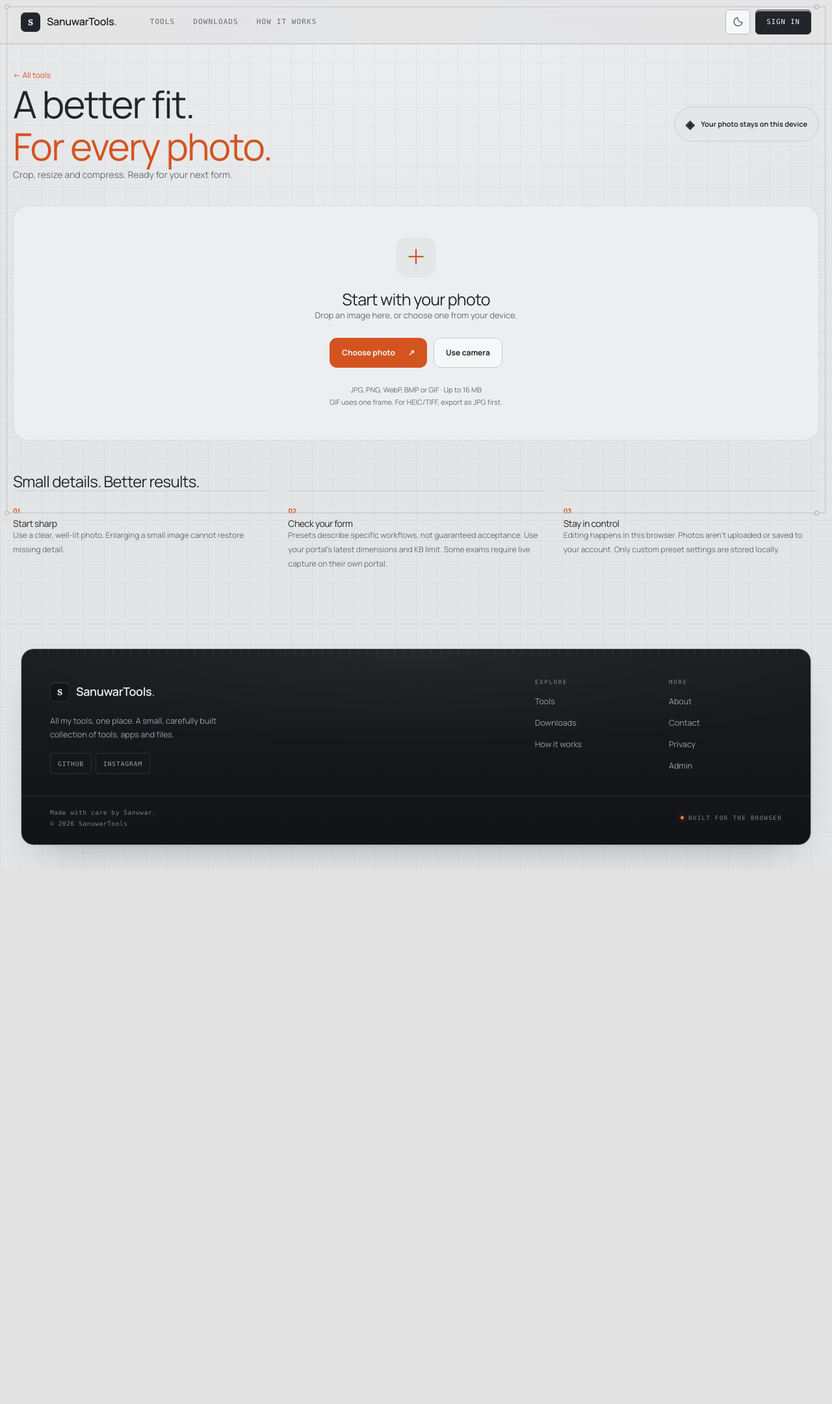
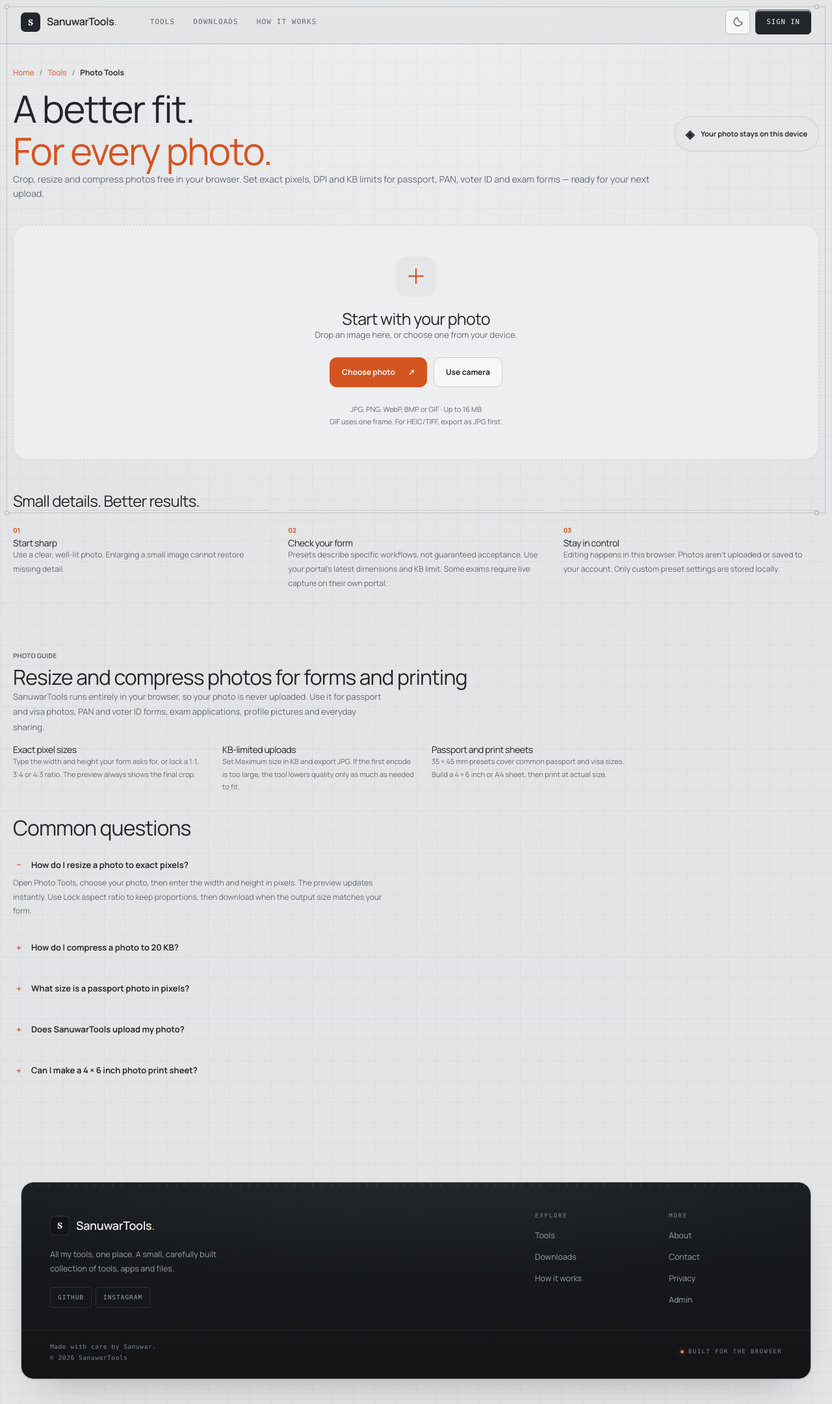
Before and after one commit to SanuwarBuilds/sanuwar-tools, a Flask app: page /photo-tools in a window 1280 px wide. Shown: the whole page at 65% size. Before the commit the page ends 1339 px from the top, so only its background shows below. Run offline with Flask 3, Linux system fonts and the light colour scheme; some libraries are stand-ins or nearby versions.

Commit message:
Improve search metadata, content depth and discoverability

```diff
--- a/static/assets/css/photo-tools.css
+++ b/static/assets/css/photo-tools.css
@@ -33,3 +33,24 @@ html:has(body.photo-page){scroll-behavior:auto}
 .photo-result strong.over{color:#a62f23}
 @media(max-width:700px){.photo-viewtools{display:grid;grid-template-columns:repeat(4,1fr);gap:5px}.photo-tool{padding:7px 4px;font-size:10px!important}.photo-look{min-width:56px}.photo-quality{margin-bottom:14px}}
 @media(max-width:350px){.photo-viewtools{grid-template-columns:repeat(2,1fr)}}
+.photo-breadcrumb{display:flex;align-items:center;gap:8px;margin-bottom:14px;font-size:12px;color:var(--photo-muted)}
+.photo-breadcrumb a{color:var(--photo-blue);text-decoration:none}
+.photo-breadcrumb a:hover{text-decoration:underline}
+.photo-breadcrumb [aria-current]{color:var(--photo-ink);font-weight:650}
+.photo-guide{max-width:940px;padding:36px 0 50px;border-top:1px solid #dfe4ed;margin-top:26px}
+.photo-guide .photo-step{display:block;margin-bottom:8px}
+.photo-guide h2{font-size:clamp(24px,3vw,32px);letter-spacing:-1.2px;line-height:1.2;margin:0 0 12px}
+.photo-guide-lede{max-width:72ch;color:var(--photo-muted);font-size:13px;line-height:1.8;margin:0 0 24px}
+.photo-guide-grid{display:grid;grid-template-columns:repeat(3,1fr);gap:26px;margin:0 0 36px}
+.photo-guide-grid article{border-top:1px solid #dfe4ed;padding-top:14px}
+.photo-guide-grid h3{font-size:14px;margin:0 0 8px}
+.photo-guide-grid p{font-size:11px;line-height:1.8;color:var(--photo-muted);margin:0}
+.photo-faq-title{margin-bottom:6px!important}
+.photo-faq details{border-top:1px solid #dfe4ed;padding:14px 0}
+.photo-faq details:last-child{border-bottom:1px solid #dfe4ed}
+.photo-faq summary{display:flex;align-items:center;gap:10px;min-height:34px;font-size:13px;font-weight:650;cursor:pointer;list-style:none}
+.photo-faq summary::-webkit-details-marker{display:none}
+.photo-faq summary::before{content:'+';flex:none;width:18px;height:18px;display:grid;place-items:center;border:1px solid #dce1eb;border-radius:5px;color:var(--photo-blue);font-size:14px;line-height:1}
+.photo-faq details[open] summary::before{content:'−'}
+.photo-faq details p{margin:8px 0 2px 28px;max-width:78ch;font-size:12px;line-height:1.8;color:var(--photo-muted)}
+@media(max-width:800px){.photo-guide{padding:30px 0 40px}.photo-guide-grid{grid-template-columns:1fr;gap:18px}.photo-guide-grid p{font-size:12px}}
--- a/static/assets/css/sanuwar.css
+++ b/static/assets/css/sanuwar.css
@@ -843,6 +843,7 @@ body.pro-theme.bp .filter-tab.active span {
   border-bottom: 1px solid var(--bp-line-2);
 }
 
+.bp-section-head h1,
 .bp-section-head h2 {
   margin-top: 8px;
   font-size: clamp(26px, 3.2vw, 38px);
@@ -867,6 +868,32 @@ body.pro-theme.bp .filter-tab.active span {
   color: var(--bp-muted);
   font-size: 13px;
   line-height: 1.6;
+}
+
+.bp-about-copy {
+  display: grid;
+  grid-template-columns: repeat(2, minmax(0, 1fr));
+  gap: 22px 42px;
+  max-width: 960px;
+  color: var(--bp-muted);
+  font-size: 13px;
+  line-height: 1.8;
+}
+
+.bp-about-copy p {
+  margin: 0;
+}
+
+.bp-about-copy a {
+  color: var(--bp-ink-2);
+  text-decoration: underline;
+  text-underline-offset: 3px;
+}
+
+@media (max-width: 700px) {
+  .bp-about-copy {
+    grid-template-columns: 1fr;
+  }
 }
 
 body.pro-theme.bp .library-purchases {
@@ -3136,6 +3163,8 @@ html.bp-booting .bp-boot,
   body.pro-theme.bp .bp-section {
     padding-block: 26px 0;
   }
+body.pro-theme.bp .bp-section-head h1,
+  body.pro-theme.bp .bp-section-head h1,
   body.pro-theme.bp .bp-section-head h2 {
     font-size: 28px;
   }
--- a/templates/_downloads_library.html
+++ b/templates/_downloads_library.html
@@ -2,7 +2,7 @@
   <div class="bp-section-head">
     <div>
       <span class="bp-eyebrow">{{ lib_eyebrow if lib_eyebrow is defined else '02 — Library' }}</span>
-      <h2 id="downloads-title">{{ lib_title if lib_title is defined else 'Downloads' }}</h2>
+      {% if lib_h1 is defined and lib_h1 %}<h1 id="downloads-title">{{ lib_title if lib_title is defined else 'Downloads' }}</h1>{% else %}<h2 id="downloads-title">{{ lib_title if lib_title is defined else 'Downloads' }}</h2>{% endif %}
       {% if lib_lede is defined and lib_lede %}<p class="bp-section-lede">{{ lib_lede }}</p>{% endif %}
     </div>
     <div class="bp-head-side">
--- a/templates/base.html
+++ b/templates/base.html
@@ -5,27 +5,34 @@
 <meta charset="utf-8"><meta name="viewport" content="width=device-width,initial-scale=1">
 <meta name="csrf-token" content="{{ csrf_token }}">
 <meta name="description" content="{{ seo.description }}">
-{% if seo.indexable %}
+<meta name="author" content="Sanuwar">
+{% for meta_name, token in seo_verification %}<meta name="{{ meta_name }}" content="{{ token }}">
+{% endfor %}{% if seo.indexable %}
 <meta name="robots" content="index, follow, max-image-preview:large">
 <link rel="canonical" href="{{ seo.canonical }}">
 <meta property="og:type" content="website">
 <meta property="og:site_name" content="SanuwarTools">
+<meta property="og:locale" content="en_US">
 <meta property="og:title" content="{{ seo.title }}">
 <meta property="og:description" content="{{ seo.description }}">
 <meta property="og:url" content="{{ seo.canonical }}">
 <meta property="og:image" content="{{ seo.image }}">
-<meta property="og:image:alt" content="SanuwarTools logo">
-<meta name="twitter:card" content="summary">
+<meta property="og:image:type" content="image/png">
+<meta property="og:image:width" content="1200">
+<meta property="og:image:height" content="630">
+<meta property="og:image:alt" content="SanuwarTools — free browser tools, photo tools and downloads">
+<meta name="twitter:card" content="summary_large_image">
 <meta name="twitter:title" content="{{ seo.title }}">
 <meta name="twitter:description" content="{{ seo.description }}">
 <meta name="twitter:image" content="{{ seo.image }}">
+<meta name="twitter:image:alt" content="SanuwarTools — free browser tools, photo tools and downloads">
 <script nonce="{{ csp_nonce }}" type="application/ld+json">{{ seo.structured_data | tojson }}</script>
 {% else %}<meta name="robots" content="noindex, nofollow">{% endif %}
 {% if adsense_client %}
 <script nonce="{{ csp_nonce }}" async src="https://pagead2.googlesyndication.com/pagead/js/adsbygoogle.js?client={{ adsense_client }}" crossorigin="anonymous"></script>
 {% endif %}
 <meta name="theme-color" content="{{ '#e3e4e5' if public_ui else '#ffffff' }}">
-<title>{% block title %}SanuwarTools — Web Tools, Android Apps &amp; Downloads{% endblock %}</title>
+<title>{% block title %}{{ seo.title if seo.indexable else 'SanuwarTools' }}{% endblock %}</title>
 {% set favicon = (public_config.get('site', {}).get('favicon') | public_image) or '/assets/favicon.png' %}
 {% if favicon == '/assets/favicon.png' %}
 <link rel="shortcut icon" type="image/x-icon" href="/favicon.ico?v=brand4">
@@ -35,6 +42,7 @@
 {% else %}
 <link rel="icon" href="{{ favicon }}">
 {% endif %}
+<link rel="manifest" href="/assets/site.webmanifest">
 <link rel="preload" href="/assets/fonts/Manrope-Variable.ttf" as="font" type="font/ttf" crossorigin>
 <link rel="stylesheet" href="/assets/css/style.css">
 <script nonce="{{ csp_nonce }}" src="/assets/js/shared.js" defer></script>
@@ -47,7 +55,7 @@
 <link rel="stylesheet" href="/assets/css/hallmark/workspace.css?v=1">
 {% endif %}
 {% block page_styles %}{% endblock %}
-{% if public_ui %}<script nonce="{{ csp_nonce }}" src="/assets/js/boot.js?v=1"></script><link rel="stylesheet" href="/assets/css/sanuwar.css?v=4"><script nonce="{{ csp_nonce }}" src="/assets/js/sanuwar.js?v=4" defer></script>{% endif %}
+{% if public_ui %}<script nonce="{{ csp_nonce }}" src="/assets/js/boot.js?v=1"></script><link rel="stylesheet" href="/assets/css/sanuwar.css?v=5"><script nonce="{{ csp_nonce }}" src="/assets/js/sanuwar.js?v=4" defer></script>{% endif %}
 </head>
 <body class="studio-theme {% if public_ui %}pro-theme v2 bp {% endif %}{% block bodyclass %}{% endblock %}">
 {% if public_ui %}
--- a/templates/downloads.html
+++ b/templates/downloads.html
@@ -1,11 +1,11 @@
 {% extends 'base.html' %}
 {% from '_ad_unit.html' import ad_unit with context %}
-{% block title %}Downloads — Android Apps &amp; Files | SanuwarTools{% endblock %}
 {% block bodyclass %}downloads-page{% endblock %}
 {% block content %}
 {% set lib_eyebrow = 'Archive' %}
 {% set lib_title = 'Downloads' %}
-{% set lib_lede = 'Apps, files and albums — all in one place. Preview first, then download.' %}
+{% set lib_h1 = true %}
+{% set lib_lede = 'Free Android apps, files and albums in one searchable library. Preview the contents and versions before you download.' %}
 {% include '_downloads_library.html' %}
 <div class="wrap">{{ ad_unit(adsense_slots.get('downloads', '')) }}</div>
 {% endblock %}
--- a/templates/photo_tools.html
+++ b/templates/photo_tools.html
@@ -1,10 +1,9 @@
 {% extends 'base.html' %}
-{% block title %}Photo Tools — Resize, Crop & Compress | SanuwarTools{% endblock %}
 {% block bodyclass %}photo-page{% endblock %}
-{% block page_styles %}<link rel="stylesheet" href="/assets/css/photo-tools.css?v=2">{% endblock %}
+{% block page_styles %}<link rel="stylesheet" href="/assets/css/photo-tools.css?v=3">{% endblock %}
 {% block content %}
 <div class="photo-wrap">
-  <header class="photo-heading"><div><a href="/#tools" class="photo-back">← All tools</a><h1>A better fit.<br><span>For every photo.</span></h1><p>Crop, resize and compress. Ready for your next form.</p></div><span class="photo-private"><span aria-hidden="true">◈</span> Your photo stays on this device</span></header>
+  <header class="photo-heading"><div><nav class="photo-breadcrumb" aria-label="Breadcrumb"><a href="/">Home</a><span aria-hidden="true">/</span><a href="/#tools">Tools</a><span aria-hidden="true">/</span><span aria-current="page">Photo Tools</span></nav><h1>A better fit.<br><span>For every photo.</span></h1><p>Crop, resize and compress photos free in your browser. Set exact pixels, DPI and KB limits for passport, PAN, voter ID and exam forms — ready for your next upload.</p></div><span class="photo-private"><span aria-hidden="true">◈</span> Your photo stays on this device</span></header>
   <noscript><p class="photo-notice">Enable JavaScript to edit photos on your device.</p></noscript>
   <section id="photo-upload" class="photo-upload" aria-label="Choose a photo">
     <span class="upload-glyph" aria-hidden="true">＋</span><h2>Start with your photo</h2><p>Drop an image here, or choose one from your device.</p>
@@ -45,6 +44,22 @@
   </div>
   </div>
   <section class="photo-guidance"><h2>Small details. Better results.</h2><div><article><span>01</span><h3>Start sharp</h3><p>Use a clear, well-lit photo. Enlarging a small image cannot restore missing detail.</p></article><article><span>02</span><h3>Check your form</h3><p>Presets describe specific workflows, not guaranteed acceptance. Use your portal's latest dimensions and KB limit. Some exams require live capture on their own portal.</p></article><article><span>03</span><h3>Stay in control</h3><p>Editing happens in this browser. Photos aren't uploaded or saved to your account. Only custom preset settings are stored locally.</p></article></div></section>
+  <section class="photo-guide" aria-labelledby="photo-guide-title">
+    <span class="photo-step">PHOTO GUIDE</span>
+    <h2 id="photo-guide-title">Resize and compress photos for forms and printing</h2>
+    <p class="photo-guide-lede">SanuwarTools runs entirely in your browser, so your photo is never uploaded. Use it for passport and visa photos, PAN and voter ID forms, exam applications, profile pictures and everyday sharing.</p>
+    <div class="photo-guide-grid">
+      <article><h3>Exact pixel sizes</h3><p>Type the width and height your form asks for, or lock a 1:1, 3:4 or 4:3 ratio. The preview always shows the final crop.</p></article>
+      <article><h3>KB-limited uploads</h3><p>Set Maximum size in KB and export JPG. If the first encode is too large, the tool lowers quality only as much as needed to fit.</p></article>
+      <article><h3>Passport and print sheets</h3><p>35 × 45 mm presets cover common passport and visa sizes. Build a 4 × 6 inch or A4 sheet, then print at actual size.</p></article>
+    </div>
+    {% if seo.faqs %}
+    <h2 id="photo-faq-title" class="photo-faq-title">Common questions</h2>
+    <div class="photo-faq">
+      {% for item in seo.faqs %}<details{% if loop.first %} open{% endif %}><summary>{{ item.q }}</summary><p>{{ item.a }}</p></details>{% endfor %}
+    </div>
+    {% endif %}
+  </section>
 </div>
 <dialog id="preset-dialog" aria-labelledby="preset-dialog-title"><form id="preset-form"><h2 id="preset-dialog-title">Keep your settings.</h2><label class="photo-field">Preset name<input id="preset-name" maxlength="50" required autocomplete="off" placeholder="e.g. My application photo"></label><div class="photo-upload-actions"><button type="submit" class="photo-primary">Save preset</button><button type="button" id="cancel-preset" class="photo-secondary">Cancel</button></div></form></dialog>
 <div id="photo-print-area" aria-hidden="true"></div>
```
Also changed, not shown: seo.py (+94 -16 lines), templates/index.html (+11 -0 lines), tests/test_seo.py (+58 -1 lines), static/assets/og/sanuwartools-og.png (added), static/assets/site.webmanifest (added).
